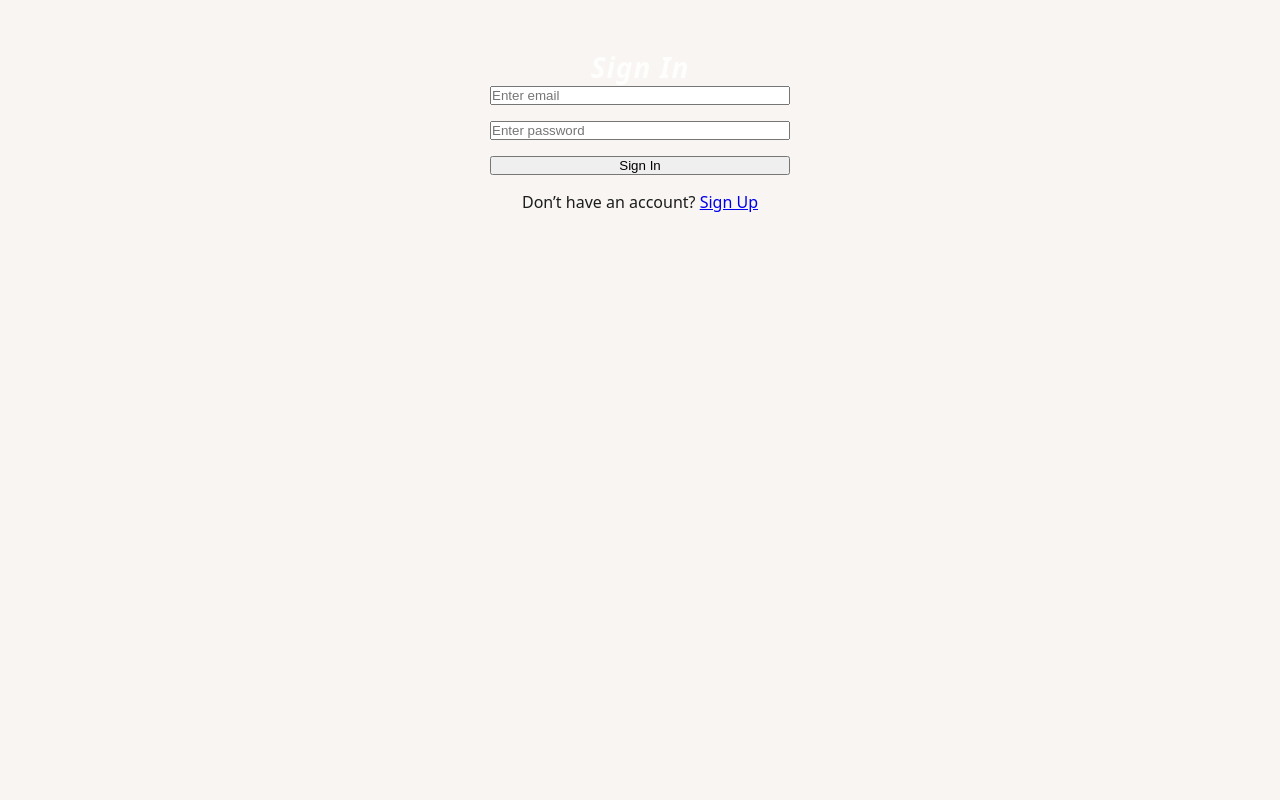
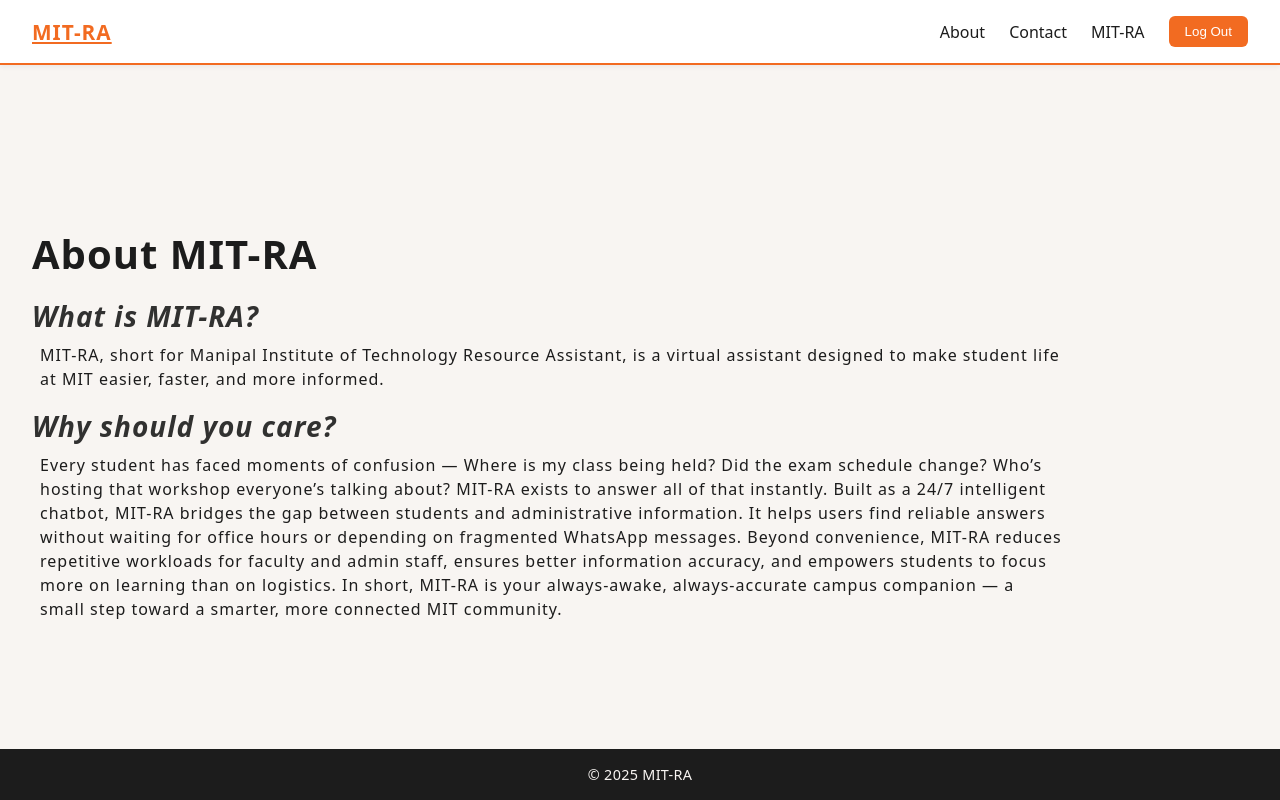
Before and after one commit to mohanamisra/design-thinking-project, a React (Vite) app: page /about in a window 1280 px wide. Before the commit this address led to /signin. Built offline with nearby package versions, Linux system fonts and the light colour scheme; no server answers.

Commit message:
Finished with the About Page

```diff
--- /dev/null
+++ b/src/About.jsx
@@ -0,0 +1,34 @@
+import "./App.css";
+import Navbar from "./Navbar";
+import {Route} from "react-router-dom";
+import Mitra from "./Mitra.jsx";
+import React from "react";
+import Footer from "./Footer.jsx";
+
+function About() {
+    return (
+        <div className="about-container">
+            <Navbar />
+            <div>
+                <h1>About MIT-RA</h1>
+                <h2>What is MIT-RA?</h2>
+                <p>
+                    MIT-RA, short for Manipal Institute of Technology Resource Assistant, is a virtual assistant designed to make student life at MIT easier, faster, and more informed.
+                </p>
+                <h2>Why should you care?</h2>
+                <p>
+                    Every student has faced moments of confusion — Where is my class being held? Did the exam schedule change? Who’s hosting that workshop everyone’s talking about? MIT-RA exists to answer all of that instantly.
+
+                    Built as a 24/7 intelligent chatbot, MIT-RA bridges the gap between students and administrative information. It helps users find reliable answers without waiting for office hours or depending on fragmented WhatsApp messages.
+
+                    Beyond convenience, MIT-RA reduces repetitive workloads for faculty and admin staff, ensures better information accuracy, and empowers students to focus more on learning than on logistics.
+
+                    In short, MIT-RA is your always-awake, always-accurate campus companion — a small step toward a smarter, more connected MIT community.
+                </p>
+            </div>
+            <Footer />
+        </div>
+    );
+}
+
+export default About;
--- a/src/App.css
+++ b/src/App.css
@@ -15,7 +15,7 @@
   background-color: #f8f5f2;
 }
 
-.app-container {
+.app-container, .about-container {
   display: flex;
   flex-direction: column;
   justify-content: space-between;
@@ -176,6 +176,29 @@
   background-color: #d95c1b;
 }
 
+.about-container>div>h1, .about-container>div>h2 {
+  color: #1c1c1c;
+}
+
+.about-container>div>h1 {
+  font-size: 2.5rem;
+  margin-top: 2rem;
+  margin-left: 2rem;
+}
+
+.about-container>div>h2 {
+  font-size: 1.75rem;
+  margin-left: 2rem;
+}
+
+.about-container>div>p {
+  width: 80%;
+  line-height: 1.5;
+  letter-spacing: 1px;
+  margin-top: 0.5rem;
+  margin-left: 2.5rem;
+}
+
 @media (max-width: 768px) {
   .nav-links {
     display: none;
--- a/src/App.jsx
+++ b/src/App.jsx
@@ -6,6 +6,8 @@
 import { Link } from "react-router-dom";
 import { useNavigate } from "react-router-dom";
 import Navbar from "./Navbar.jsx";
+import Footer from "./components/Footer";
+
 
 
 function App() {
@@ -53,9 +55,7 @@
                 </p>
                 <button className="cta"><Link to="/mitra" className="button-link">Go To MIT-RA</Link></button>
             </section>
-            <footer className="footer">
-                <p>© {new Date().getFullYear()} MIT-RA</p>
-            </footer>
+            <Footer />
         </div>
     )
 }
--- /dev/null
+++ b/src/Footer.jsx
@@ -0,0 +1,11 @@
+import "./App.css";
+
+function Footer() {
+    return (
+        <footer className="footer">
+            <p>© {new Date().getFullYear()} MIT-RA</p>
+        </footer>
+    );
+}
+
+export default Footer;
--- a/src/main.jsx
+++ b/src/main.jsx
@@ -7,6 +7,7 @@
 import { auth } from "./firebase.js";
 import { onAuthStateChanged } from "firebase/auth";
 import Mitra from "./Mitra.jsx";
+import About from "./About.jsx";
 
 function Root() {
     const [user, setUser] = useState(null);
@@ -41,6 +42,7 @@
                     element={!user ? <Signin /> : <Navigate to="/" replace />}
                 />
                 <Route path="/mitra" element={<Mitra />} />
+                <Route path="/about" element={<About />} />
 
                 <Route path="*" element={<Navigate to="/" replace />} />
             </Routes>
```
